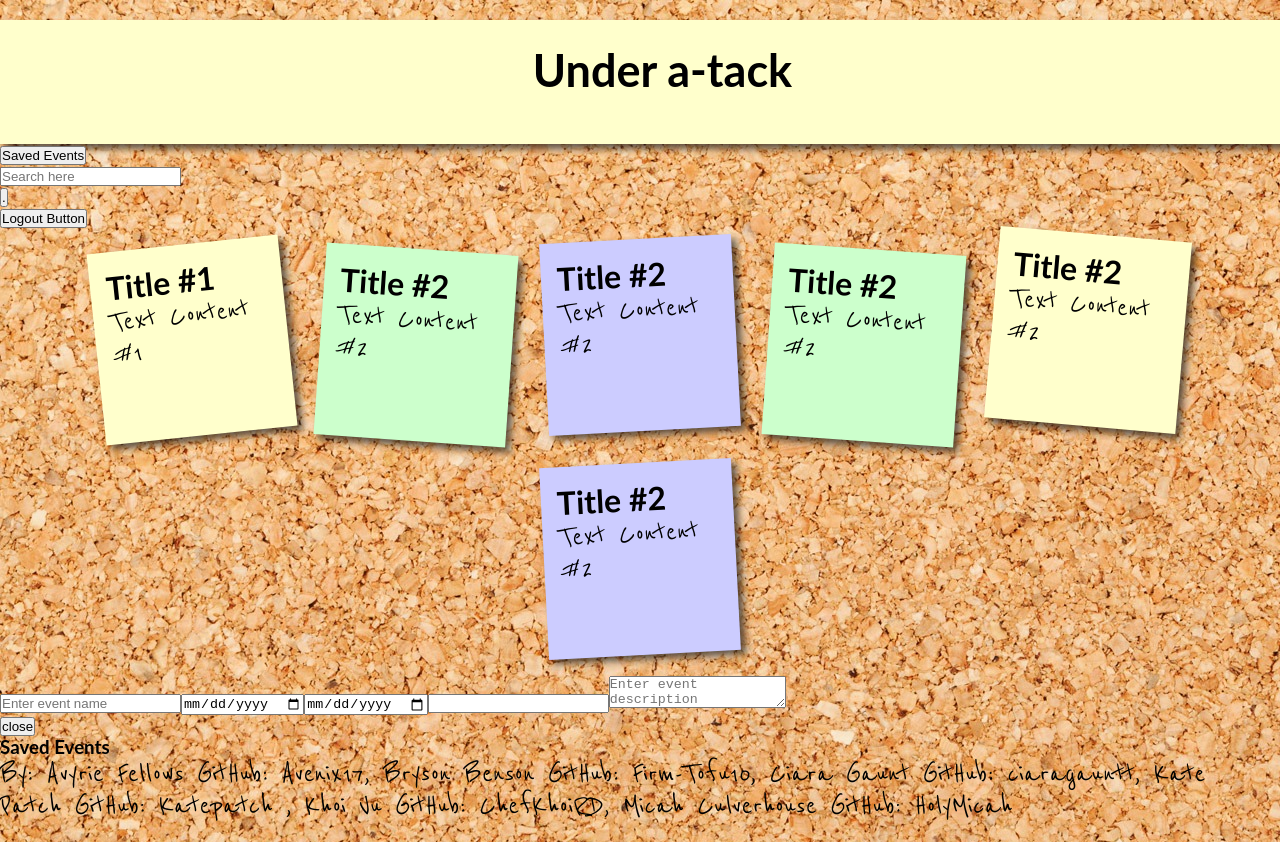
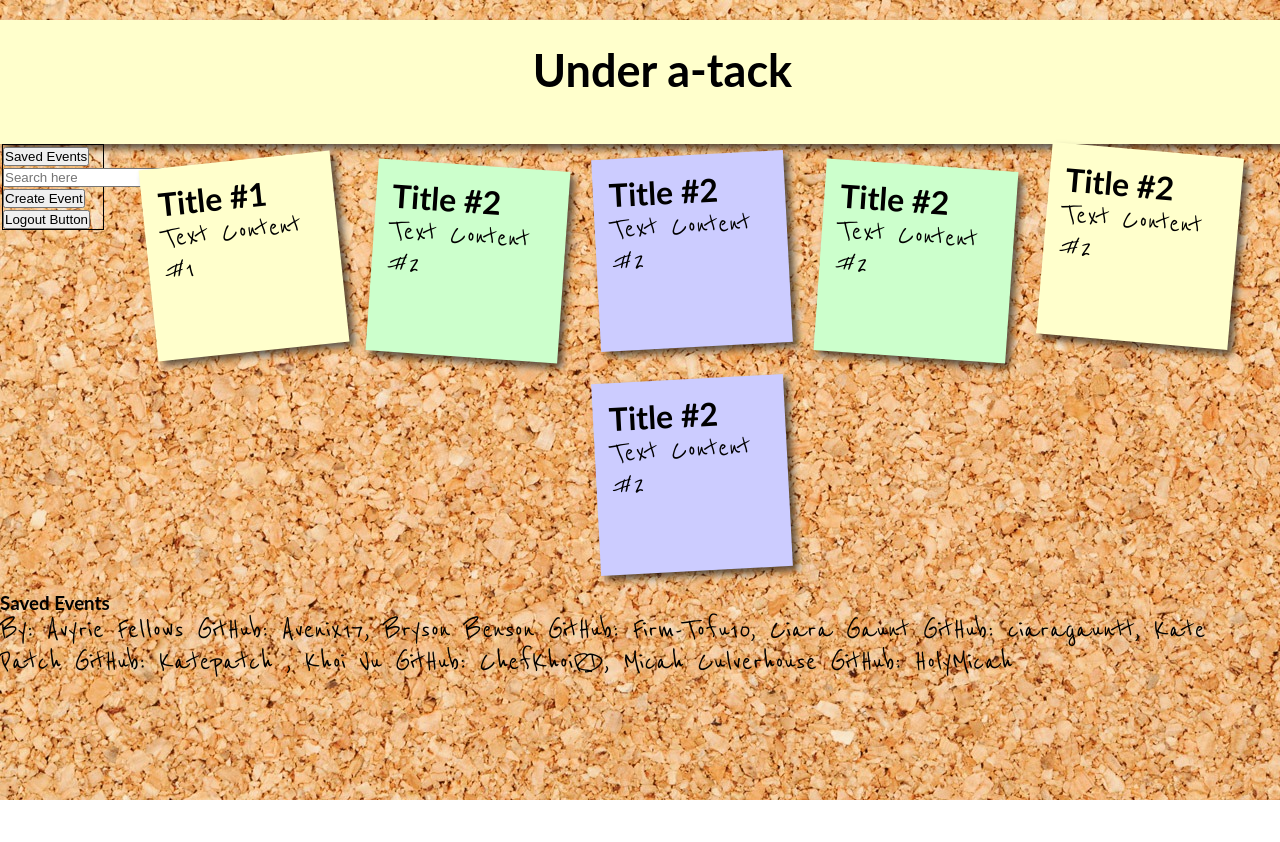
Before and after one commit to Avenix17/Project-3-NamePending, a React (Create React App) app: page / in a window 1280 px wide. Shown: the top 842 px of the page. After the commit the page ends 800 px from the top, so only its background shows below. Built offline with nearby package versions, Linux system fonts and the light colour scheme.

Commit message:
updated front end

```diff
--- a/src/App.jsx
+++ b/src/App.jsx
@@ -7,10 +7,7 @@ import EventDate from './components/calendar-list/calendar-list';
 import SavedEvents from './components/saved-list/saved-list';
 import React from "react";
 
-
 import './App.css'
-import EventInput from './components/navbar/navbar components/CreateEvent';
-
 
 function App() {
 	return (
@@ -29,11 +26,9 @@ function App() {
 			<div id = 'main'>
 				{/* <Calendar /> */}
 				<Main />
-				<EventInput />
 				<EventDate />
 				<SavedEvents />
 			</div>
-
 
 			{/* Footer */}
 			<div id = 'footerMain'>
--- a/src/components/navbar/Nav.jsx
+++ b/src/components/navbar/Nav.jsx
@@ -14,7 +14,7 @@ const Navbar = () => {
     };
 
     return (
-        <nav className = 'nav'>
+        <nav className = 'topnav'>
             <div className = 'nav-items'>
 
                 {/* Saved Events */}
@@ -33,7 +33,7 @@ const Navbar = () => {
                 <div id = 'createEvent'>
                     <button id = 'eventInputButton' onClick = {createEventButton} value = "Create Event">
                         { showEvent ? <EventInput /> : null}
-                        .
+                        Create Event
                     </button>
                 </div>
 
--- a/src/components/navbar/nav.css
+++ b/src/components/navbar/nav.css
@@ -0,0 +1,7 @@
+.topnav {
+    display:block;
+	width:100px;
+	float:left;
+	margin-left:2px;
+	border:1px solid #000;
+}
--- a/src/components/navbar/navbar components/CreateEvent.js
+++ b/src/components/navbar/navbar components/CreateEvent.js
@@ -62,7 +62,7 @@ const EventInput = () => {
                 <div id = 'close button'>
                     <button id = 'eventInputButton' onClick = {createEventButton} value = "Create Event">
                         { closeEventCreation ? <EventInput /> : null}
-                        close
+                        Exit
                     </button>
                 </div>
             </label>
--- a/src/components/navbar/navbar components/Searchbar.js
+++ b/src/components/navbar/navbar components/Searchbar.js
@@ -39,7 +39,6 @@ const Searchbar = () => {
             <tr>
                 <td>{{* Database here *} {* Array data name *} }</td>
                 <td>{{* Database here *} {* Array data name *} }</td>
-
             </tr>
 
             })}
```
